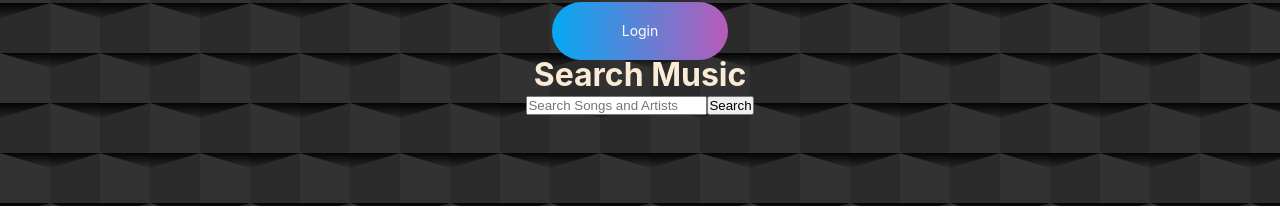
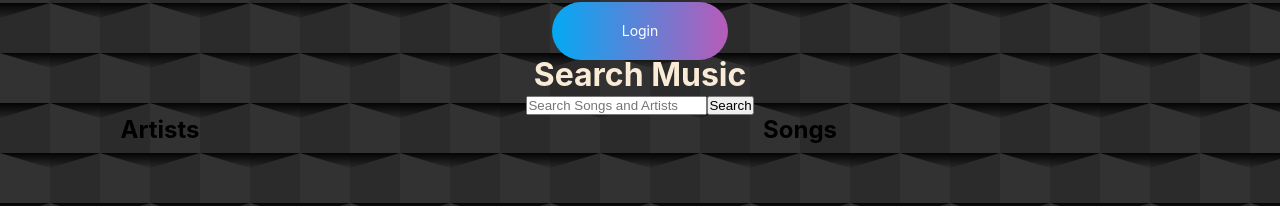
Before and after one commit to mad-jane/phase-2-project, a React (Create React App) app in the folder music-project/: page / in a window 1280 px wide. Shown: the part 447-653 px from the top of the page. Built offline with nearby package versions, Linux system fonts and the light colour scheme.

Commit message:
wednesday commit

```diff
--- a/music-project/package.json
+++ b/music-project/package.json
@@ -6,7 +6,9 @@
     "@testing-library/jest-dom": "^5.16.5",
     "@testing-library/react": "^13.4.0",
     "@testing-library/user-event": "^13.5.0",
+    "autoprefixer": "^10.4.14",
     "axios": "^1.3.4",
+    "postcss": "^8.4.21",
     "react": "^18.2.0",
     "react-dom": "^18.2.0",
     "react-router-dom": "^6.9.0",
@@ -36,5 +38,8 @@
       "last 1 firefox version",
       "last 1 safari version"
     ]
+  },
+  "devDependencies": {
+    "tailwindcss": "^3.3.0"
   }
 }
--- /dev/null
+++ b/music-project/postcss.config.js
@@ -0,0 +1,6 @@
+module.exports = {
+  plugins: {
+    tailwindcss: {},
+    autoprefixer: {},
+  },
+}
--- a/music-project/src/App.css
+++ b/music-project/src/App.css
@@ -126,3 +126,8 @@
 .login-button:active {
   background: linear-gradient(32deg,#03a9f4,#f441a5,#ffeb3b,#03a9f4);
 }
+
+#results-container {
+  display: grid;
+  grid-template-columns: repeat(2, 1fr);
+}
--- a/music-project/src/App.js
+++ b/music-project/src/App.js
@@ -19,8 +19,9 @@ function App() {
 
     const [login, setLogin] = useState("")
     const [searchKey, setSearchKey] = useState("")
-    const [search, setSearch] = useState([])
     const [likedSongs, setLikedSongs] = useState([])
+    const [tracks, setTracks] = useState([])
+    const [artists, setArtists] = useState([])
 
     useEffect(() => {
         const hash = window.location.hash
@@ -49,12 +50,13 @@ function App() {
             },
             params: params
         })
-        const tracksAndArtists = data.tracks.items.concat(data.artists.items)
-        setSearch(tracksAndArtists)
-        console.log(tracksAndArtists)
+
+        setArtists(data.artists.items)
+        setTracks(data.tracks.items)
     }
 
     function handleLikeClick(track) {
+        console.log(track)
         if(!likedSongs.includes(track)) {
             const updateLikedSongs = [...likedSongs, track]
             setLikedSongs(updateLikedSongs)
@@ -64,25 +66,27 @@ function App() {
         }
     }
 
-    const renderSearch = () => {
-        return search.map(result => (
-                <div key={result.id}>
-                    {result.images?.length ? <img width={"30%"} src={result.images[0].url} alt=""/> : <div>**No Image**</div>}
-                    <br/>
-                    {result.name}<button onClick={handleLikeClick}>Like!</button>
-                    <br/>
-                    {result.preview_url?.length ? <audio src={result.preview_url} controls /> : null}
-                </div>
-        ))
-    }
+    // const renderSearch = () => {
+    //     return search.map(result => (
+    //             <div key={result.id}>
+    //                 {result.images?.length ? <img width={"30%"} src={result.images[0].url} alt=""/> : <div>**No Image**</div>}
+    //                 <br/>
+    //                 {result.name}<button onClick={() => handleLikeClick(result)}>Like!</button>
+    //                 <br/>
+    //                 {result.preview_url?.length ? <audio src={result.preview_url} controls /> : null}
+    //             </div>
+    //     ))
+    // }
 
 
     return (
         <div className="App">
             <Navbar/>
             <Routes>
-                <Route path="/liked_songs" element={<LikedSongs handleLikeClick={handleLikeClick} likedSongs={likedSongs}/>}/>
-                <Route path="/top_tracks" element={<TopTracks token={login}/>}/>
+                <Route path="/liked_songs" element={<LikedSongs handleLikeClick={handleLikeClick}
+                likedSongs={likedSongs}
+                />}/>
+                <Route path="/top_tracks" element={<TopTracks token={login} handleLikeClick={handleLikeClick}/>}/>
                 <Route path="/genres" element={<Genres token={login}/>}/>
                 <Route path="/" element={ <Header
                 logo={logo}
@@ -94,7 +98,9 @@ function App() {
                 logout={logout}
                 searchResults={searchResults}
                 setSearchKey={setSearchKey}
-                renderSearch={renderSearch}
+                tracks={tracks}
+                artists={artists}
+                handleLikeClick={handleLikeClick}
                 />} />
             </Routes>
         </div>
--- /dev/null
+++ b/music-project/src/components/Artist.js
@@ -0,0 +1,12 @@
+function Artist({ artist }) {
+    return(
+        <div>
+            <li>
+                <img src={artist.images[1]?.url} alt={artist.name} placeholder="No Image"/>
+                <h1>{artist.name}</h1>
+            </li>
+        </div>
+    )
+}
+
+export default Artist;
--- a/music-project/src/components/Header.js
+++ b/music-project/src/components/Header.js
@@ -1,5 +1,13 @@
+import Track from "./Track"
+import Artist from "./Artist"
 
-const Header = ({logo, clientId, redirectURI, authEndpoint, responseType, token, logout, searchResults, setSearchKey, renderSearch}) => {
+const Header = ({logo, clientId, redirectURI, authEndpoint, responseType, token, logout, searchResults, setSearchKey, artists, tracks, handleLikeClick}) => {
+    const displayTracks = tracks.map((track) => {
+        return <Track track={track} handleLikeClick={handleLikeClick}/>
+    })
+    const displayArtists = artists.map((artist) => {
+        return <Artist artist={artist}/>
+    })
     return (
         <div>
             <div className="app-header">
@@ -13,8 +21,17 @@ const Header = ({logo, clientId, redirectURI, authEndpoint, responseType, token,
                 <form onSubmit={(e) => searchResults(e)}>
                     <input type="text" placeholder="Search Songs and Artists" onChange={e => setSearchKey(e.target.value)}/>
                     <button type={"submit"}>Search</button>
-                    {renderSearch()}
                 </form>
+                <div id='results-container'>
+                    <div id='results-container'>
+                        <h2>Artists</h2>
+                        {displayArtists}
+                    </div>
+                    <div id='results-container'>
+                        <h2>Songs</h2>
+                        {displayTracks}
+                    </div>
+                </div>
             </div>
         </div>
     )
--- a/music-project/src/components/LikedSongs.js
+++ b/music-project/src/components/LikedSongs.js
@@ -1,8 +1,11 @@
 import Track from "./Track";
 
-function LikedSongs({likedSongs, handleLikeClick}) {
+function LikedSongs({likedSongs, handleLikeClick, track}) {
     const displayTracks = likedSongs.map((track) => {
-        return <Track key={track.id} track={track} handleLikeClick={handleLikeClick}/>
+        return <Track
+            track={track}
+            key={track.id}
+            handleLikeClick={handleLikeClick}/>
     })
         return(
         <div>
--- a/music-project/src/components/Navbar.js
+++ b/music-project/src/components/Navbar.js
@@ -7,7 +7,7 @@ function Navbar() {
         <header className="navbar">
             <nav>
                 <ul className="navlinks">
-                    <Link to="/"><li>Home</li></Link>
+                    <Link to="/"><li className="font-bold">Home</li></Link>
                     <Link to="/liked_songs"><li>Liked Songs</li></Link>
                     <Link to='/top_tracks'><li>Top 50 Songs</li></Link>
                     <Link to='/genres'><li>Genres</li></Link>
--- a/music-project/src/components/TopTracks.js
+++ b/music-project/src/components/TopTracks.js
@@ -2,7 +2,7 @@ import axios from "axios"
 import { useEffect, useState } from "react"
 import Track from './Track'
 
-const TopTracks = ({token}) => {
+const TopTracks = ({token, handleLikeClick}) => {
 
     useEffect(() => {
         top50Tracks()
@@ -23,7 +23,7 @@ const TopTracks = ({token}) => {
     const renderTopTracks = () => {
         return topTracks.map((track) => {
             return (
-                <Track key={track.track.id} name={track.track.name} image={track.track.album.images[1].url} artist={track.track.artists[0].name} preview={track.track.preview_url}/>
+                <Track key={track.track.id} track={track.track} handleLikeClick={handleLikeClick}/>
                 )
         })
     }
--- a/music-project/src/components/Track.js
+++ b/music-project/src/components/Track.js
@@ -1,13 +1,13 @@
 
-function Track({name, image, artist, preview}) {
-
+function Track({ track, handleLikeClick }) {
     return(
         <div>
             <li>
-                <img src={image} alt={name}/>
-                <h1>{name}</h1>
-                <h2>{artist}</h2>
-                <audio src={preview} controls />
+                <img src={track.album.images[1].url} alt={track.name}/>
+                <h1>{track.name}</h1>
+                <h2>{track.artists[0].name}</h2>
+                <audio src={track.preview_url} controls />
+                <button onClick={() => handleLikeClick(track)}>Like</button>
             </li>
         </div>
     )
```
Also changed, not shown: music-project/tailwind.config.js (added, +10 -0 lines), music-project/src/index.css (line endings or trailing spaces), 2 other files (tests, documents, lock files or other folders).
